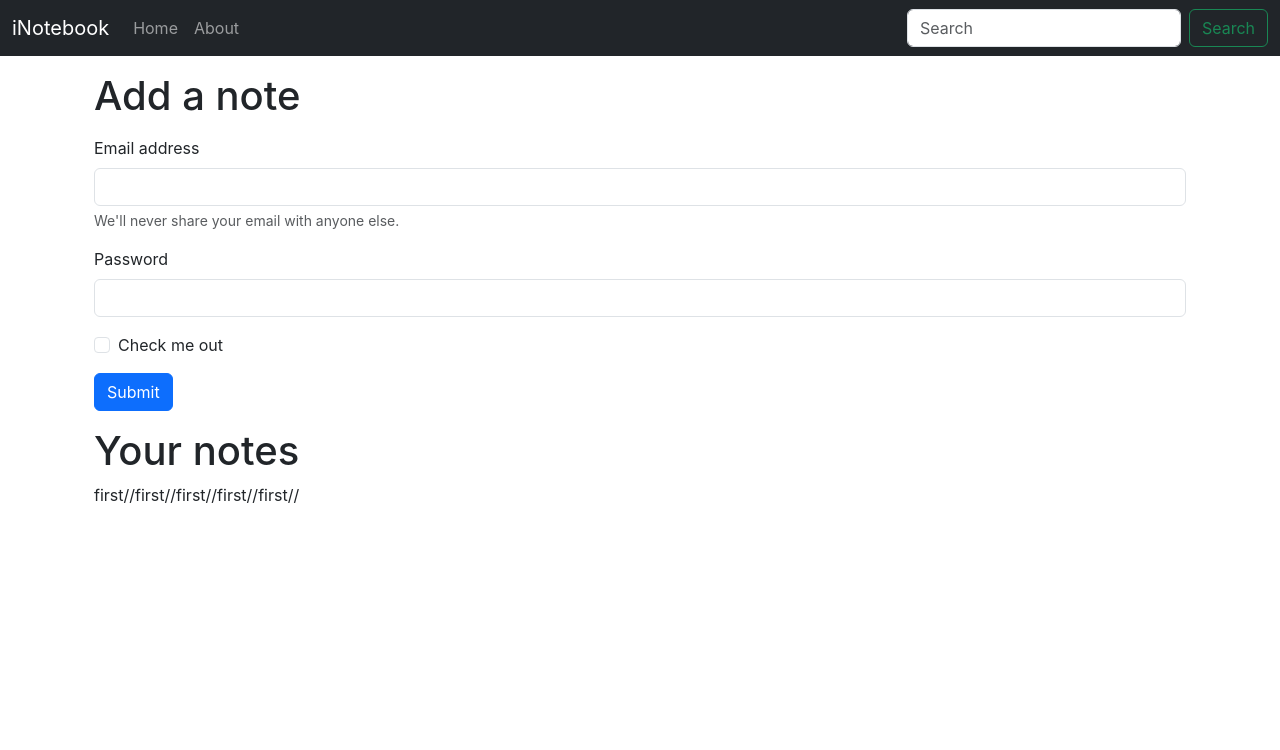
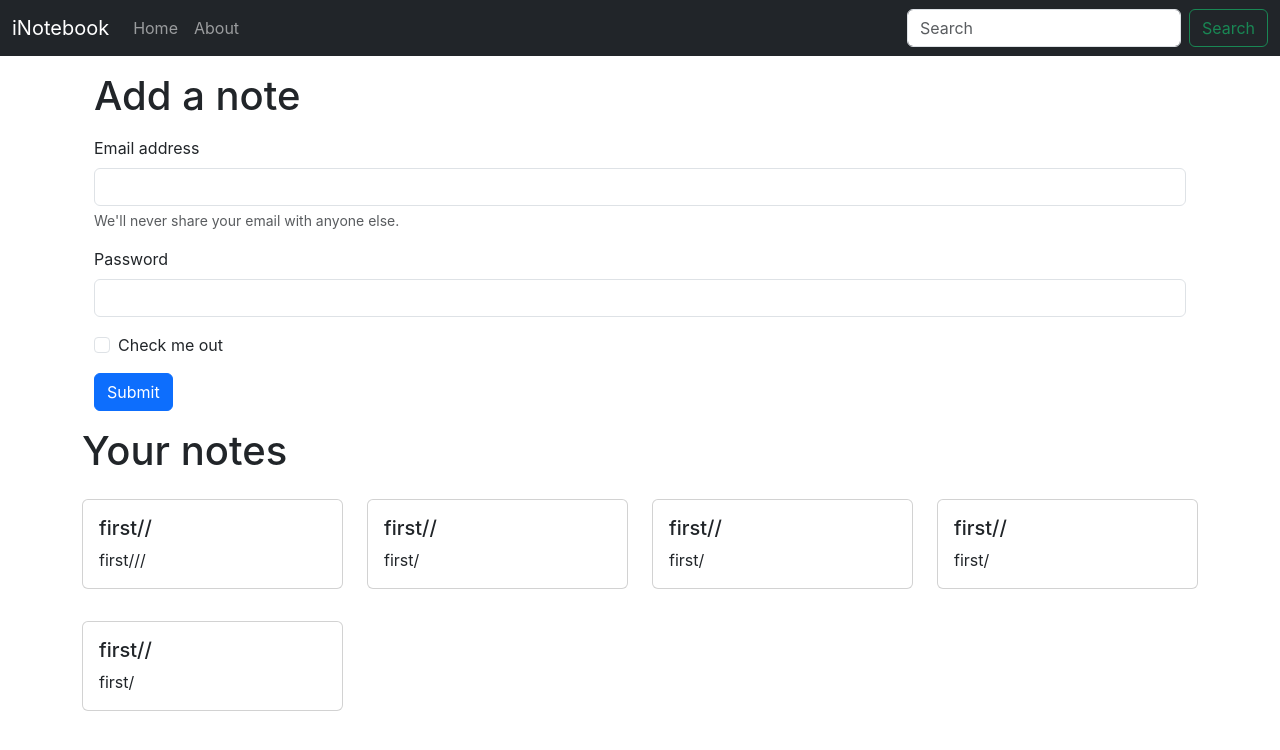
Before and after one commit to pragatidhage/inotebook, a React (Create React App) app: page / in a window 1280 px wide. Shown: the top 750 px of the page. Built offline with nearby package versions, Linux system fonts and the light colour scheme.

Commit message:
created Noteitem component

```diff
--- a/src/components/Home.js
+++ b/src/components/Home.js
@@ -1,10 +1,9 @@
-import React ,{useContext,useState}from "react";
-import noteContext from "../context/notes/noteContext"
+import Notes from "./Notes";
+
 
 
 const Home = () => {
-  const context = useContext(noteContext)
-  const {notes,setNotes} =context;
+
   return (
     <div>
       <div className="container my-3">
@@ -49,12 +48,7 @@ const Home = () => {
         </button>
       </form>
       </div>
-      <div className="container">
-      <h1>Your notes</h1>
-      {notes.map((note)=>{
-        return note.title
-      })}
-      </div>
+     <Notes/>
     </div>
   );
 };
--- /dev/null
+++ b/src/components/Noteitem.js
@@ -0,0 +1,20 @@
+import React from "react";
+
+const Noteitem = (props) => {
+  const { note } = props;
+  return (
+    <div className="col-md-3 ">
+      <div className="card my-3" >
+        <div className="card-body">
+          <h5 className="card-title">{note.title}</h5>
+          <p className="card-text">
+            {note.description}
+          </p>
+
+        </div>
+      </div>
+    </div>
+  );
+};
+
+export default Noteitem;
--- /dev/null
+++ b/src/components/Notes.js
@@ -0,0 +1,19 @@
+import React ,{useContext}from "react";
+import noteContext from "../context/notes/noteContext"
+import Noteitem from "./Noteitem";
+
+function Notes() {
+    const context = useContext(noteContext)
+    const {notes,setNotes} =context;
+  return (
+
+    <div className="row my-3">
+      <h1>Your notes</h1>
+      {notes.map((note)=>{
+        return <Noteitem note={note} />
+      })}
+      </div>
+  )
+}
+
+export default Notes
```
